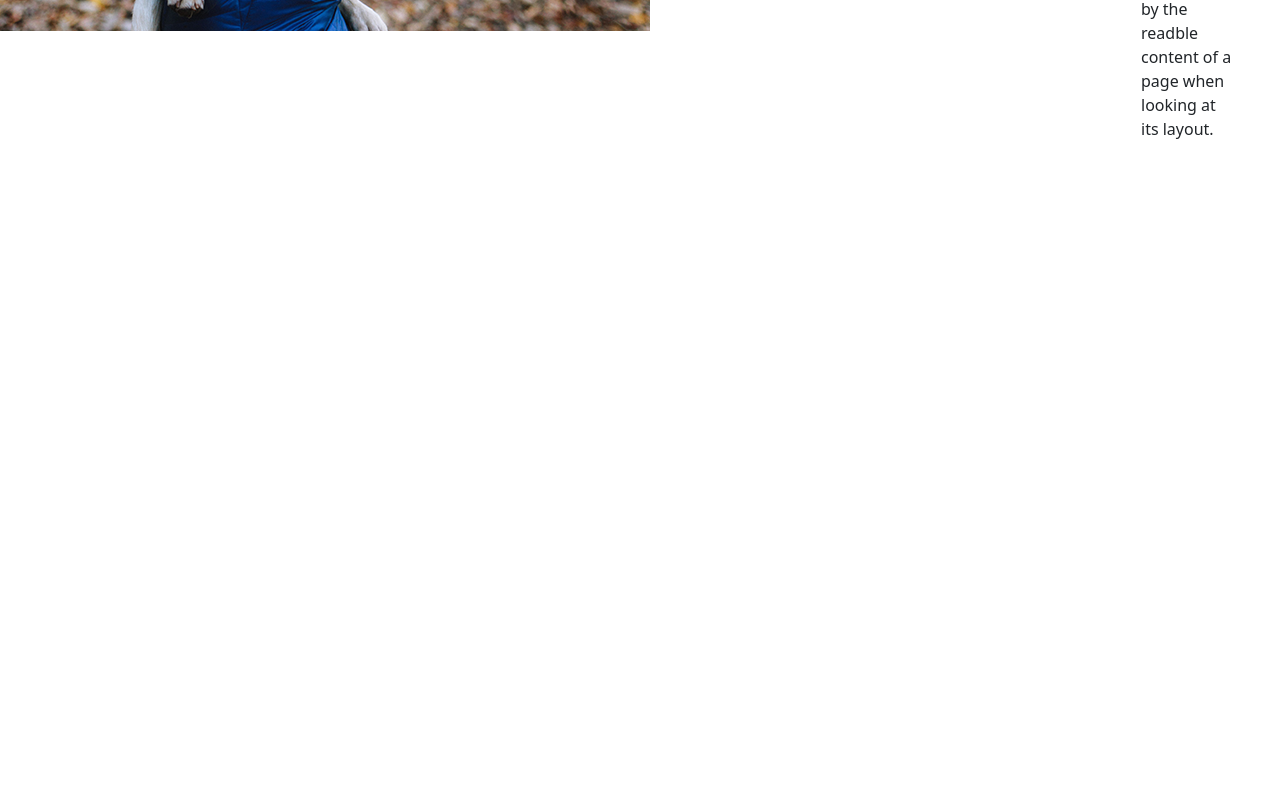
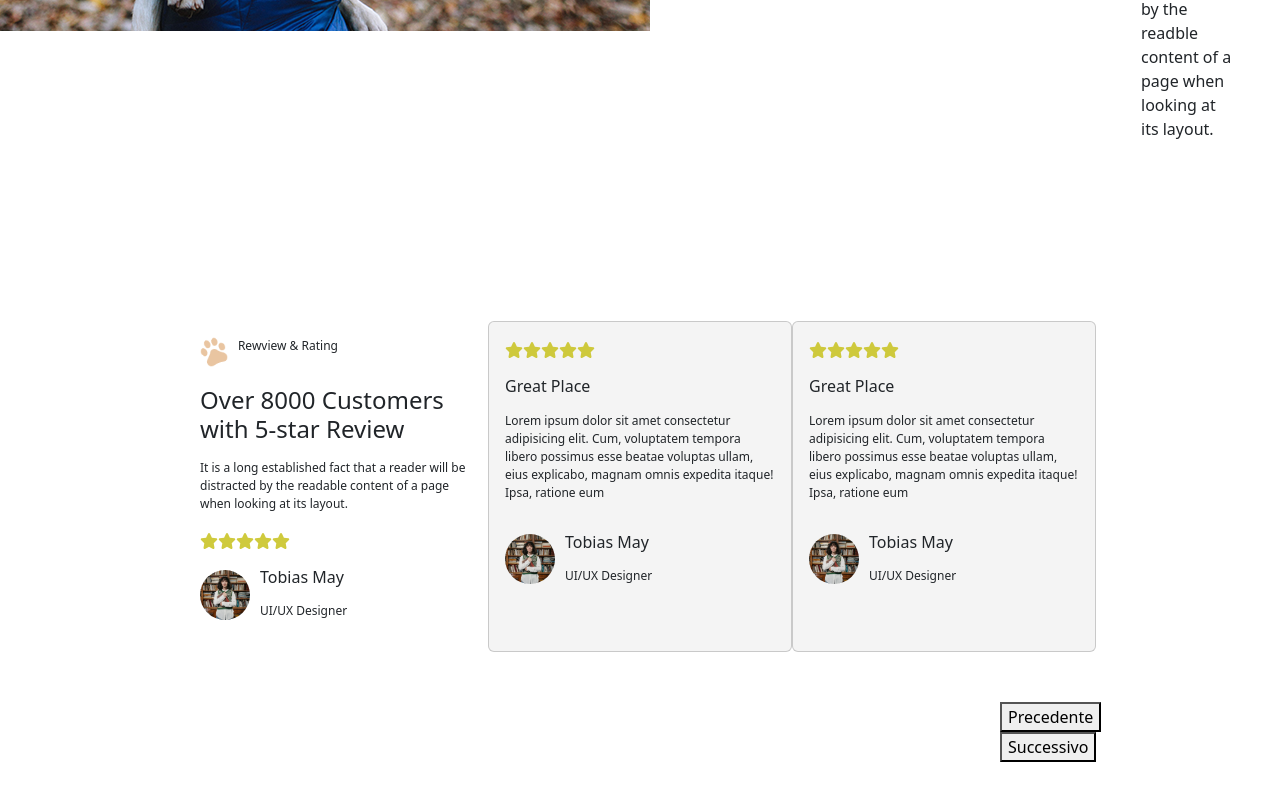
Before and after one commit to JordiMasci/proj-html-vuejs, a Vue app: page / in a window 1280 px wide. Shown: the part 2882-3682 px from the top of the page. Before the commit the page ends 3105 px from the top, so only its background shows below. Built offline with nearby package versions, Linux system fonts and the light colour scheme.

Commit message:
feat: card dinamiche customers

```diff
--- a/src/components/AppMain.vue
+++ b/src/components/AppMain.vue
@@ -39,7 +39,47 @@ export default {
           text: "The readable content of page when looking at its layout.",
         },
       ],
+
+      // PROVA
+      card1: {
+        title: "Over 8000 Customers with 5-star Review",
+        description:
+          "It is a long established fact that a reader will be distracted by the readable content of a page when looking at its layout.",
+        stars: 5,
+        designerName: "Tobias May",
+        designerRole: "UI/UX Designer",
+        designerImage: "../../public/img/t1.png",
+      },
+      cardData2And3: [
+        {
+          title: "Great Place",
+          description:
+            "Lorem ipsum dolor sit amet consectetur adipisicing elit. Cum, voluptatem tempora libero possimus esse beatae voluptas ullam, eius explicabo, magnam omnis expedita itaque! Ipsa, ratione eum",
+          stars: 5,
+          designerName: "Tobias May",
+          designerRole: "UI/UX Designer",
+          designerImage: "../../public/img/t1.png",
+        },
+        {
+          title: "Great Place",
+          description:
+            "Lorem ipsum dolor sit amet consectetur adipisicing elit. Cum, voluptatem tempora libero possimus esse beatae voluptas ullam, eius explicabo, magnam omnis expedita itaque! Ipsa, ratione eum",
+          stars: 5,
+          designerName: "Tobias May",
+          designerRole: "UI/UX Designer",
+          designerImage: "../../public/img/t1.png",
+        },
+      ],
     };
+  },
+
+  methods: {
+    previousCard() {
+      // Logica per andare alla card precedente
+    },
+    nextCard() {
+      // Logica per andare alla card successiva
+    },
   },
 };
 </script>
@@ -163,6 +203,65 @@ export default {
             </div>
           </div>
         </div>
+      </div>
+    </section>
+
+    <!-- SECTION-5 -->
+    <section class="review mt-5">
+      <div class="container d-flex justify-content-center">
+        <!-- CARD 1 (Statica) -->
+        <div class="card border-0">
+          <div class="card-body">
+            <div class="d-flex about-us-icon">
+              <img src="../../public/img/dog-icon.png" alt="" class="zampa-2" />
+              <p>Rewview & Rating</p>
+            </div>
+            <h4 class="card-title">{{ card1.title }}</h4>
+            <p class="card-text">{{ card1.description }}</p>
+            <font-awesome-icon
+              v-for="star in card1.stars"
+              :key="star"
+              :icon="['fas', 'star']"
+              style="color: #c7c11bd9"
+            />
+            <div class="d-flex align-items-center">
+              <img :src="card1.designerImage" alt="" class="designer" />
+              <div>
+                <h6>{{ card1.designerName }}</h6>
+                <p>{{ card1.designerRole }}</p>
+              </div>
+            </div>
+          </div>
+        </div>
+
+        <!-- CARD-2 e CARD-3 -->
+        <div
+          v-for="(card, index) in cardData2And3"
+          :key="index"
+          class="card backcolor"
+        >
+          <div class="card-body">
+            <font-awesome-icon
+              v-for="star in card.stars"
+              :key="star"
+              :icon="['fas', 'star']"
+              style="color: #c7c11bd9"
+            />
+            <h6 class="card-title">{{ card.title }}</h6>
+            <p class="card-text">{{ card.description }}</p>
+            <div class="d-flex align-items-center">
+              <img :src="card.designerImage" alt="" class="designer" />
+              <div>
+                <h6>{{ card.designerName }}</h6>
+                <p>{{ card.designerRole }}</p>
+              </div>
+            </div>
+          </div>
+        </div>
+      </div>
+      <div class="button-container">
+        <button @click="previousCard">Precedente</button>
+        <button @click="nextCard">Successivo</button>
       </div>
     </section>
   </main>
@@ -308,4 +407,46 @@ export default {
     }
   }
 }
+
+// SECTION-5
+.review {
+  padding: 50px;
+
+  .backcolor {
+    background-color: #f4f4f4;
+  }
+  .card {
+    width: 19rem;
+
+    h4 {
+      margin: 15px 0;
+    }
+
+    h6 {
+      margin: 15px 0;
+    }
+
+    .designer {
+      width: 50px; /* Imposta la larghezza desiderata */
+      height: 50px; /* Imposta l'altezza desiderata */
+      border-radius: 50%; /* Rende il bordo arrotondato per creare un cerchio */
+      object-fit: cover;
+      margin-right: 10px;
+    }
+  }
+
+  .zampa-2 {
+    height: 30px;
+    margin-right: 10px;
+  }
+
+  p {
+    font-size: 12px;
+  }
+}
+
+.button-container {
+  padding: 50px;
+  margin-left: 900px;
+}
 </style>
--- a/src/main.js
+++ b/src/main.js
@@ -7,9 +7,10 @@ import { library } from "@fortawesome/fontawesome-svg-core";
 import { FontAwesomeIcon } from "@fortawesome/vue-fontawesome";
 import { faFacebook, faTwitter, faInstagram, faLinkedin} from "@fortawesome/free-brands-svg-icons";
 import { faCirclePlay } from '@fortawesome/free-regular-svg-icons'
+import { fas } from '@fortawesome/free-solid-svg-icons';
 
 
-library.add(faFacebook, faTwitter, faInstagram, faLinkedin, faCirclePlay);
+library.add(faFacebook, faTwitter, faInstagram, faLinkedin, faCirclePlay, fas);
 
 import { createApp } from "vue";
 import App from "./App.vue";
```
